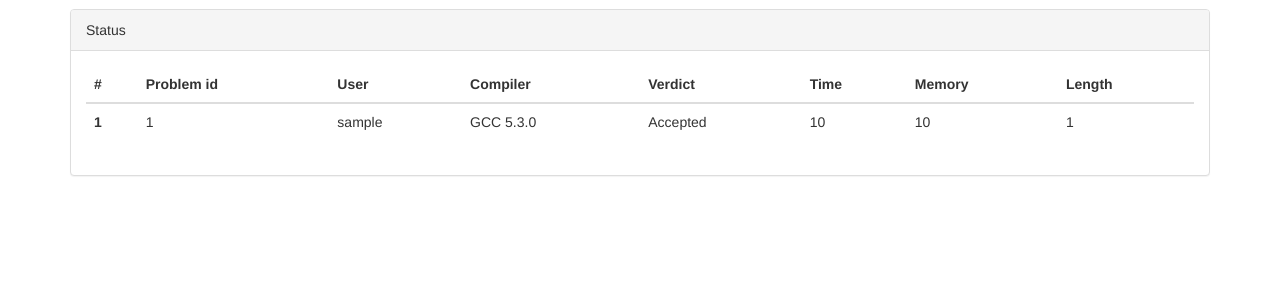
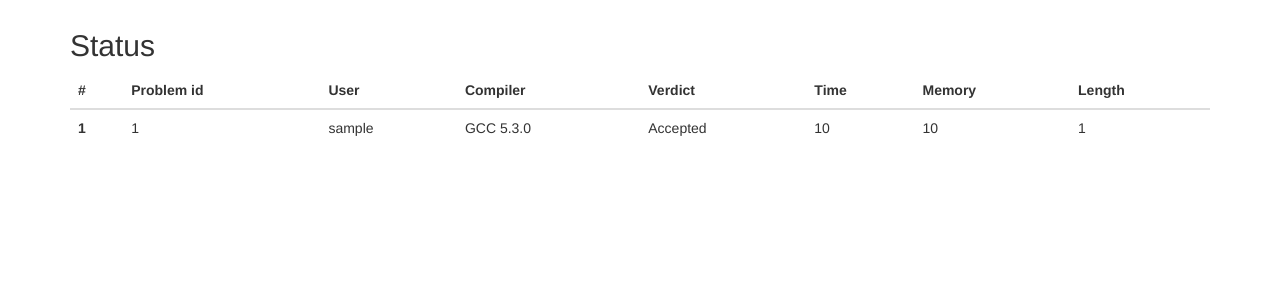
Before and after one commit to leasunhy/GalaxyOJ, a Flask app: page /oj/status in a window 1280 px wide. Shown: the part 51-351 px from the top of the page. Run offline with Flask 2, Linux system fonts and the light colour scheme; tables that the repository leaves empty hold one stand-in row (values such as "Sample post"); some libraries are stand-ins or nearby versions.

Commit message:
update visual styles for list templates

```diff
--- a/server/templates/contests.html
+++ b/server/templates/contests.html
@@ -6,9 +6,7 @@
 
 {% block content %}
     <div class="container">
-        <div class="panel panel-default">
-        <div class="panel-heading">Contests</div>
-        <div class="panel-body">Contests are shown below.</div>
+        <h2>Contests</h2>
         <table class="table">
             <thead>
                 <tr>
@@ -40,6 +38,5 @@
                 {% endfor %}
             </tbody>
         </table>
-        </div>
     </div>
 {% endblock %}
--- a/server/templates/problems.html
+++ b/server/templates/problems.html
@@ -6,9 +6,7 @@
 
 {% block content %}
     <div class="container">
-        <div class="panel panel-default">
-        <div class="panel-heading">Problems</div>
-        <div class="panel-body">Problems are shown below.</div>
+        <h2>Problems</h2>
         <table class="table">
             <thead>
                 <tr>
@@ -35,6 +33,5 @@
                 {% endfor %}
             </tbody>
         </table>
-        </div>
     </div>
 {% endblock %}
--- a/server/templates/status.html
+++ b/server/templates/status.html
@@ -6,9 +6,7 @@
 
 {% block content %}
     <div class="container">
-        <div class="panel panel-default">
-        <div class="panel-heading">Status</div>
-        <div class="panel-body">
+        <h2>Status</h2>
         <table class="table">
             <thead>
                 <tr>
@@ -37,6 +35,5 @@
                 {% endfor %}
             </tbody>
         </table>
-        </div></div>
     </div>
 {% endblock %}
```
